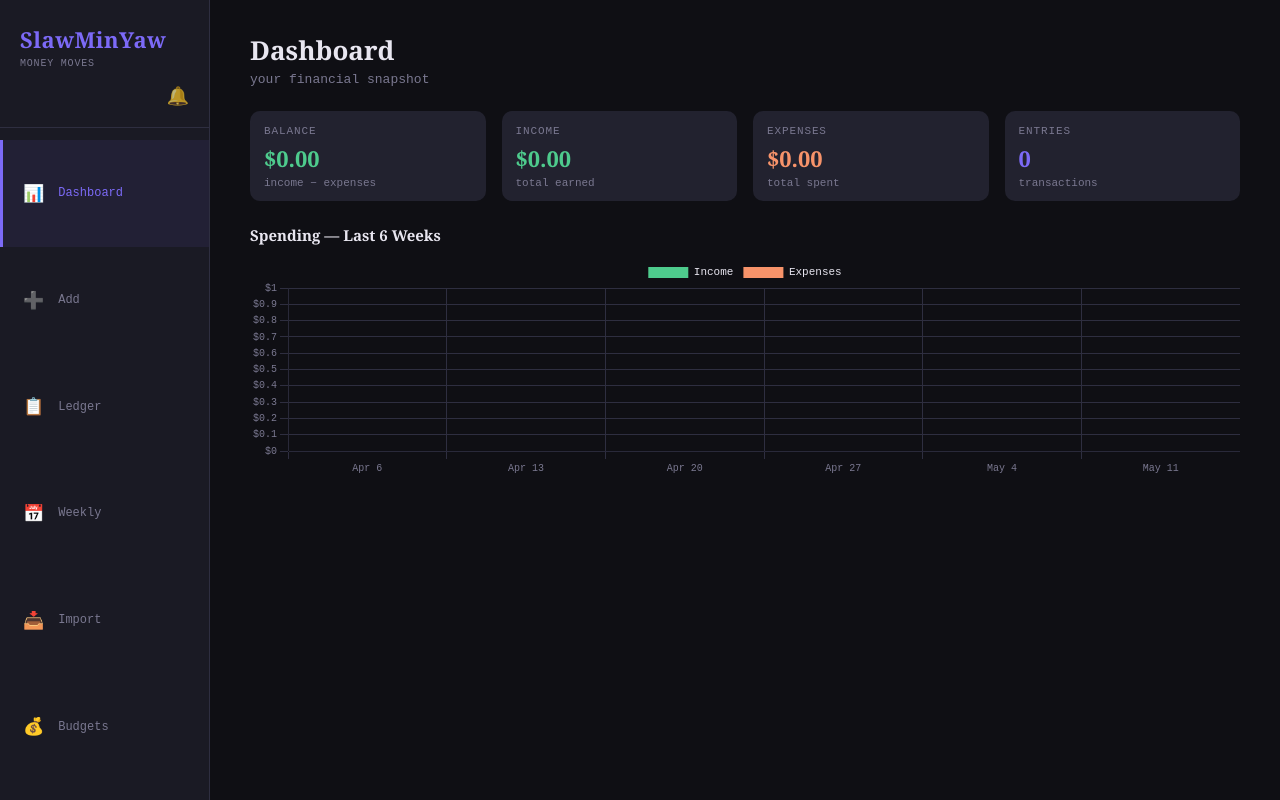
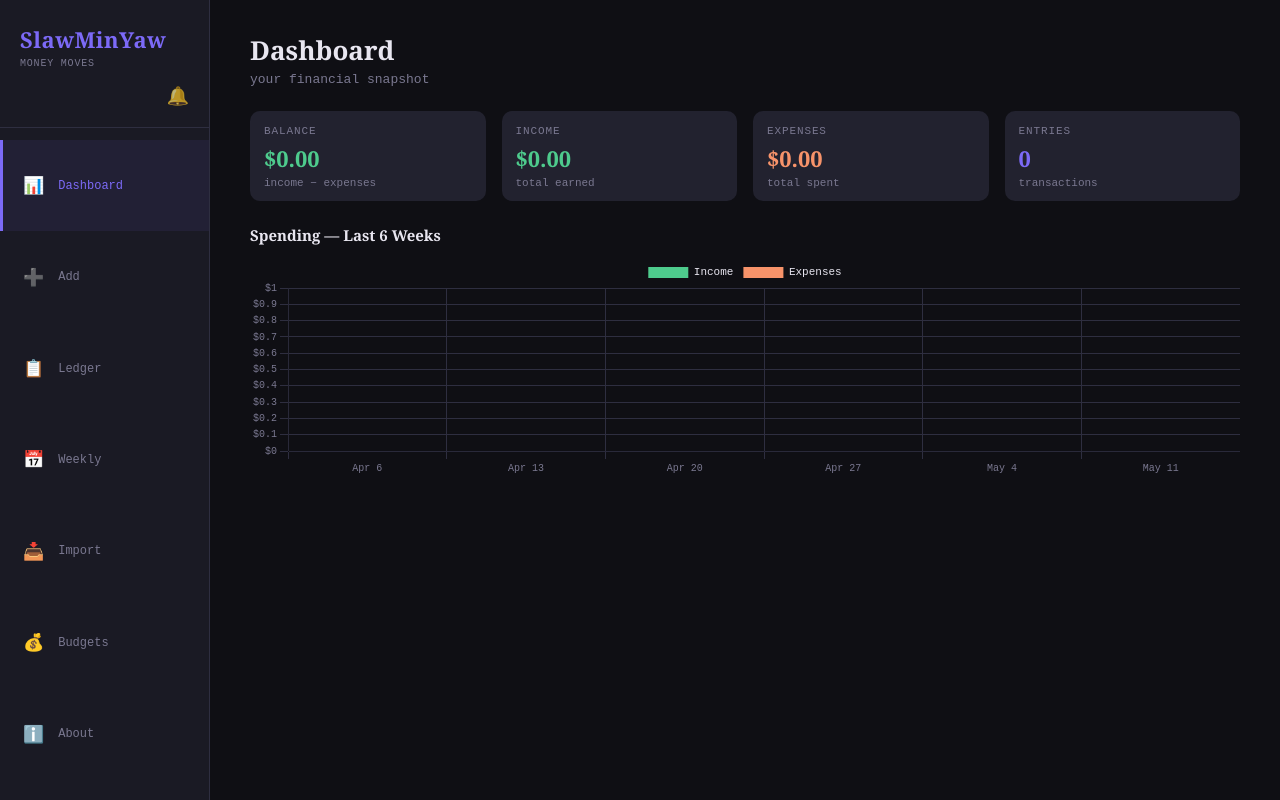
Before and after one commit to CGrant10/budget_app, a Flask app: page / in a window 1280 px wide. Run offline with Flask 3, Linux system fonts and the light colour scheme; data that the repository does not hold is empty.

Commit message:
Add About tab with version number and motivational quote
Shows v1.2.0, a random finance quote, and copyright footer.
Added to both the desktop and PWA versions.

Co-Authored-By: Claude Sonnet 4.6 <noreply@anthropic.com>

```diff
--- a/budget_web/static/app.js
+++ b/budget_web/static/app.js
@@ -1,5 +1,6 @@
 'use strict';
 
+const VERSION = '1.2.0';
 const CATEGORIES = ['Food','Snacks','Gas','Car','Boat','Tools','Home','Transport','Housing','Entertainment','Health','Shopping','Income','Other'];
 
 // ── audio ──────────────────────────────────────────────────────────────────
@@ -284,6 +285,7 @@ function render() {
     case 'weekly':    main.innerHTML = renderWeekly();    break;
     case 'import':    main.innerHTML = renderImport();    break;
     case 'budgets':   main.innerHTML = renderBudgets();   break;
+    case 'about':     main.innerHTML = renderAbout();     break;
   }
   attachHandlers();
 }
@@ -767,6 +769,38 @@ function renderImport() {
     </div>`;
 }
 
+// ── about ──────────────────────────────────────────────────────────────────
+const QUOTES = [
+  "A budget is telling your money where to go instead of wondering where it went. — Dave Ramsey",
+  "Do not save what is left after spending, but spend what is left after saving. — Warren Buffett",
+  "Wealth is not about having a lot of money; it's about having a lot of options. — Chris Rock",
+  "Financial freedom is available to those who learn about it and work for it. — Robert Kiyosaki",
+  "It's not how much money you make, but how much money you keep. — Robert Kiyosaki",
+  "The secret to wealth is simple: find a way to do more for others than anyone else does. — Tony Robbins",
+  "Money is a tool. Used properly it makes something beautiful; used wrong, it makes a mess. — Bradley Vinson",
+  "Every dollar you own is a soldier you can send to work for you. — Unknown",
+];
+
+function renderAbout() {
+  const quote = QUOTES[Math.floor(Math.random() * QUOTES.length)];
+  const built = new Date().getFullYear();
+  return `
+    <div class="page">
+      <h1 class="page-title">About</h1>
+      <div class="form-card" style="text-align:center;padding:28px 20px">
+        <div style="font-size:2.4rem;margin-bottom:4px">💸</div>
+        <div style="font-size:1.5rem;font-weight:700;color:var(--accent)">SlawMinYaw</div>
+        <div style="font-size:.85rem;color:var(--muted);margin-bottom:16px">money moves</div>
+        <div style="font-size:.75rem;color:var(--muted);letter-spacing:.08em;text-transform:uppercase;margin-bottom:4px">Version</div>
+        <div style="font-size:1.1rem;font-weight:600;color:var(--text);margin-bottom:20px">v${VERSION}</div>
+        <hr style="border:none;border-top:1px solid var(--border);margin:0 0 20px">
+        <div style="font-size:.75rem;color:var(--muted);letter-spacing:.08em;text-transform:uppercase;margin-bottom:10px">Quote of the Day</div>
+        <p style="font-size:.9rem;color:var(--text);line-height:1.6;font-style:italic;margin:0">"${quote}"</p>
+      </div>
+      <p style="text-align:center;font-size:.75rem;color:var(--muted);margin-top:8px">© ${built} SlawMinYaw. All rights reserved.</p>
+    </div>`;
+}
+
 // ── swipe to delete ────────────────────────────────────────────────────────
 function attachSwipeDelete() {
   let startX, startY, swipedRow = null;
@@ -816,6 +850,7 @@ function attachHandlers() {
     case 'weekly':    attachWeekly(); calcWeekly(); break;
     case 'import':    attachImport();    break;
     case 'budgets':   attachBudgets();   break;
+    case 'about':                        break;
   }
 }
 
--- a/budget_web/templates/index.html
+++ b/budget_web/templates/index.html
@@ -49,6 +49,10 @@
         <span class="nav-icon">💰</span>
         <span class="nav-label">Budgets</span>
       </button>
+      <button class="nav-btn" data-tab="about">
+        <span class="nav-icon">ℹ️</span>
+        <span class="nav-label">About</span>
+      </button>
     </nav>
   </div>
 
--- a/docs/index.html
+++ b/docs/index.html
@@ -49,6 +49,10 @@
         <span class="nav-icon">💰</span>
         <span class="nav-label">Budgets</span>
       </button>
+      <button class="nav-btn" data-tab="about">
+        <span class="nav-icon">ℹ️</span>
+        <span class="nav-label">About</span>
+      </button>
     </nav>
   </div>
 
--- a/docs/sw.js
+++ b/docs/sw.js
@@ -1,4 +1,4 @@
-const CACHE = "slawminyaw-v2";
+const CACHE = "slawminyaw-v3";
 const ASSETS = [
   "./",
   "./index.html",
```
Also changed, not shown: docs/app.js (+35 -0 lines).
